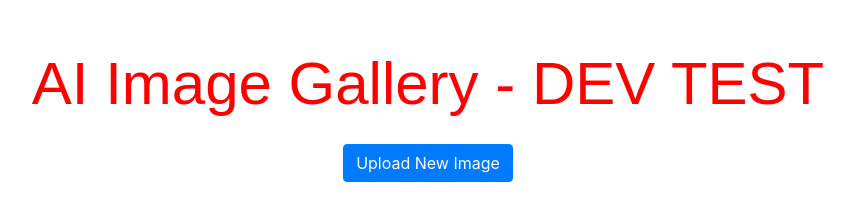
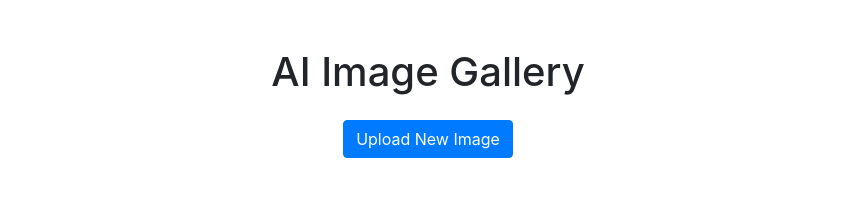
Before and after one commit to firefight776/ai-image-gallery-terraform, a plain HTML site: page app-dev/index.html in a window 1280 px wide. Shown: the whole page, without its empty margins (212-1066 px from the left). Drawn offline with nearby package versions, Linux system fonts and the light colour scheme; no server answers.

Commit message:
restore original dev UI (remove test styles)

```diff
--- a/app-dev/index.html
+++ b/app-dev/index.html
@@ -44,9 +44,7 @@
   <div class="container-fluid">
     <div class="row">
       <div class="col title">
-        <h1 class="mt-5"><h1 style="font-size: 60px; font-family: Arial, sans-serif; color: red;">
-          AI Image Gallery - DEV TEST
-        </h1>
+        <h1 class="mt-5">AI Image Gallery</h1>
       </div>
     </div>
     <div class="row">
```
